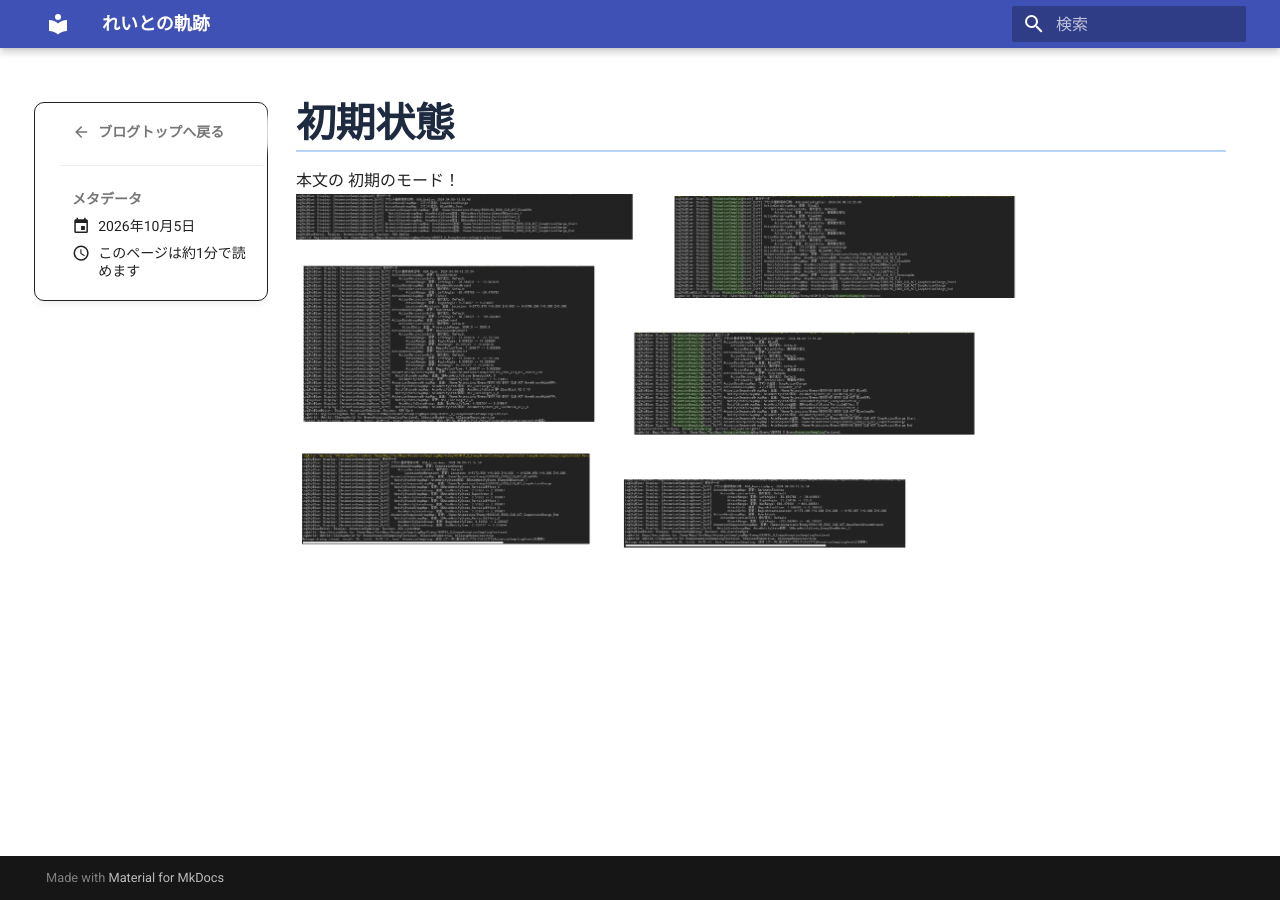
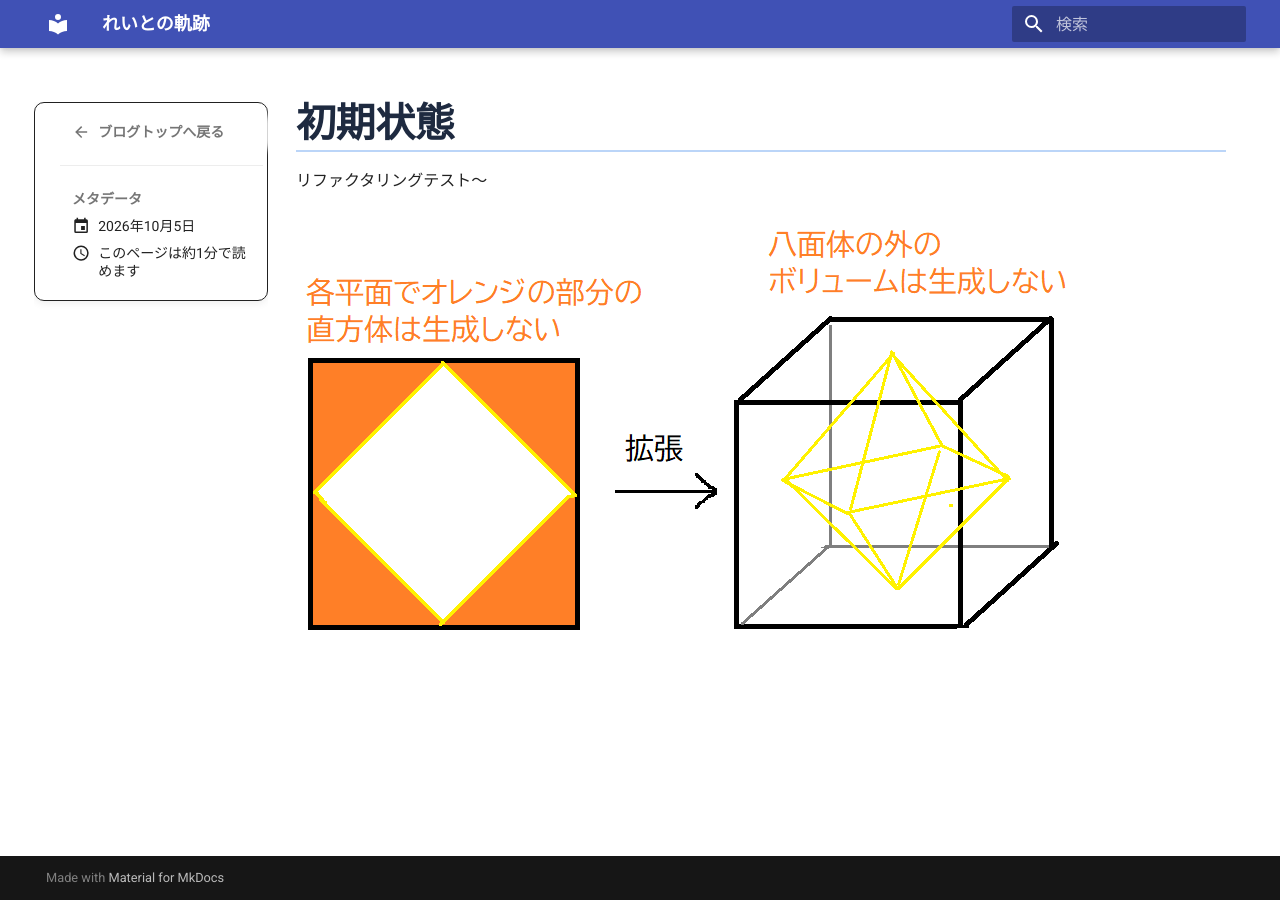
Before and after one commit to reito48916/reito_site, an MkDocs documentation site: the page built from docs/blog/posts/2026/10/05.md, in a window 1280 px wide. Built offline with MkDocs 1.6.1 and Material for MkDocs 9.7.7, drawn with Linux system fonts in a browser that asks for light colours.

Commit message:
Publish article 2026-10-05

```diff
--- a/docs/blog/posts/2026/10/05.md
+++ b/docs/blog/posts/2026/10/05.md
@@ -5,5 +5,5 @@ date:
 
 # 初期状態
 
-本文の
-初期のモード！![画像](../../../../images/disposable/2026/10/05/01.png)
+リファクタリングテスト～
+![画像](../../../../images/disposable/2026/10/05/01.png)
```
Also changed, not shown: docs/images/disposable/2026/10/05/01.png.
